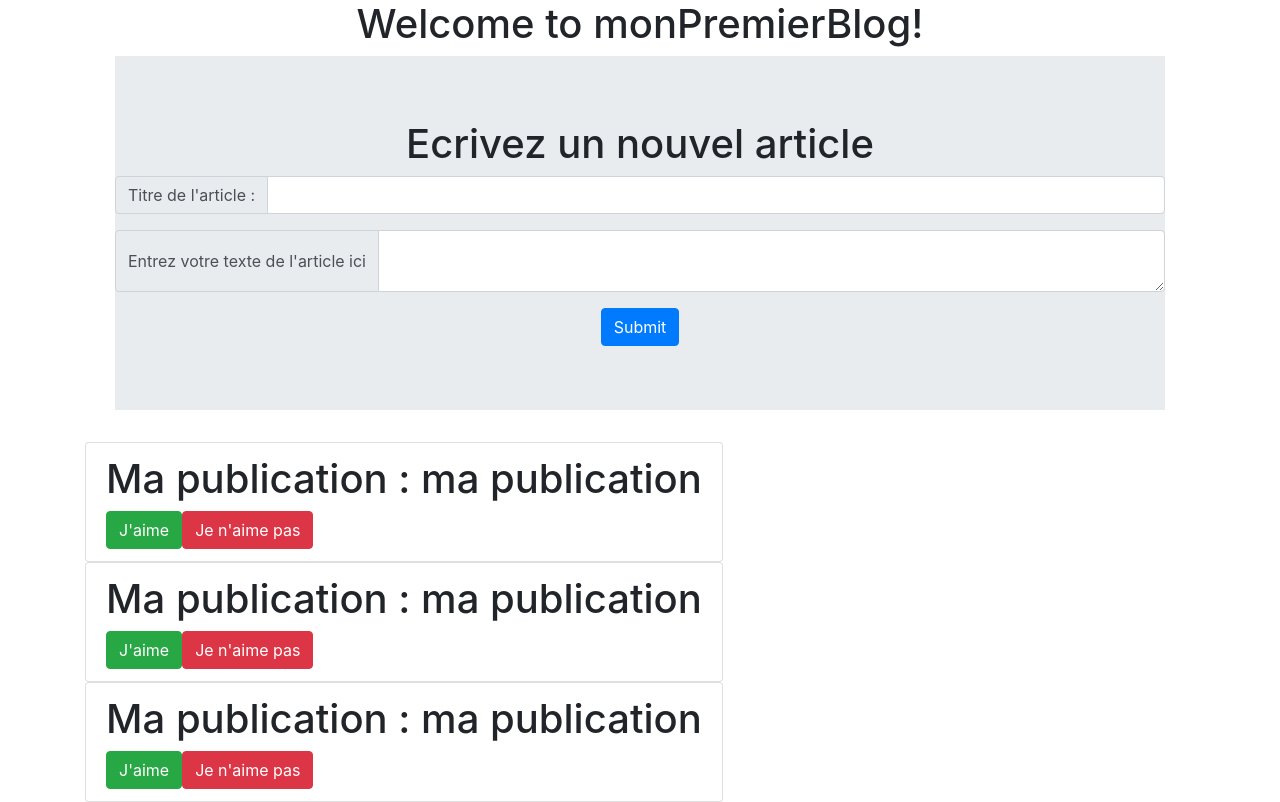
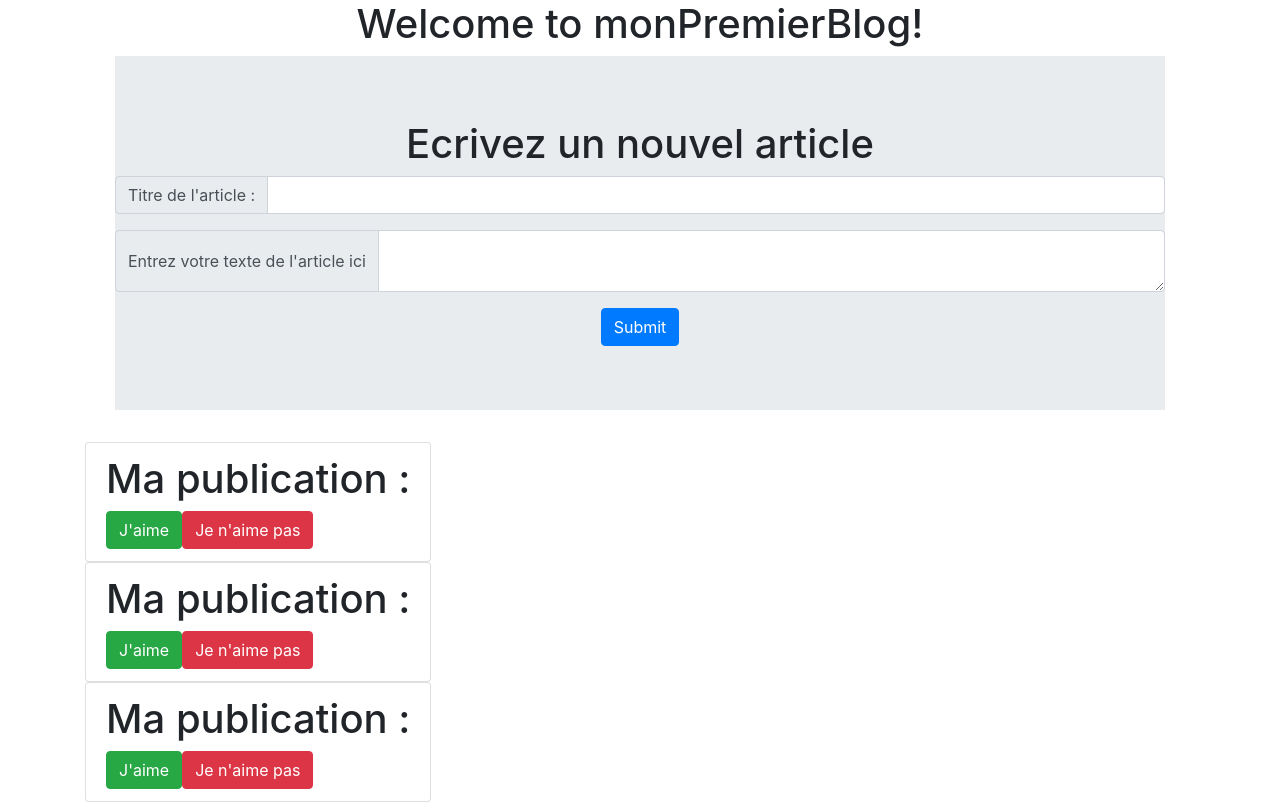
Before and after one commit to Pmasquilier/BlogAngular, an Angular app: page / in a window 1280 px wide. Built offline with nearby package versions, Linux system fonts and the light colour scheme.

Commit message:
Ajout de la liste des publications

```diff
--- a/src/app/app.component.html
+++ b/src/app/app.component.html
@@ -20,9 +20,11 @@
         <div class="col-xs-12 ">
           <ul class="list-group">
 
-            <app-ma-publication></app-ma-publication>
-            <app-ma-publication></app-ma-publication>
-            <app-ma-publication></app-ma-publication>
+            <app-ma-publication  *ngFor="let publication of mesPublications"
+              [publicationName] = "publication.name"
+              [publicationText] = "publication.text">
+            </app-ma-publication>
+
 
           </ul>
         </div>
--- a/src/app/app.component.ts
+++ b/src/app/app.component.ts
@@ -10,13 +10,22 @@ import { MonFormulaireDePublicationComponent } from './mon-formulaire-de-publica
 export class AppComponent {
   title = 'monPremierBlog';
 
-  mespublications = [];
+  mesPublications = [
+    {
+      name : "1ère publication",
+      text : "Iam in altera philosophiae parte. quae est quaerendi ac disserendi, quae logikh dicitur, iste vester plane, ut mihi quidem videtur, inermis ac nudus est. tollit definitiones, nihil de dividendo ac partiendo docet, non quo modo efficiatur concludaturque ratio tradit, non qua via captiosa solvantur "
+    },
+    {
+      name : "2ème publication",
+      text : "Iam in altera philosophiae parte. quae est quaerendi ac disserendi, quae logikh dicitur, iste vester plane, ut mihi quidem videtur, inermis ac nudus est. tollit definitiones, nihil de dividendo ac partiendo docet, non quo modo efficiatur concludaturque ratio tradit, non qua via captiosa solvantur "
+    },
+    {
+      name : "3ème publication",
+      text : "Iam in altera philosophiae parte. quae est quaerendi ac disserendi, quae logikh dicitur, iste vester plane, ut mihi quidem videtur, inermis ac nudus est. tollit definitiones, nihil de dividendo ac partiendo docet, non quo modo efficiatur concludaturque ratio tradit, non qua via captiosa solvantur "
+    }
+  ];
 
   constructor(){
   }
 
-
-
-
-
 }
--- a/src/app/ma-publication/ma-publication.component.ts
+++ b/src/app/ma-publication/ma-publication.component.ts
@@ -1,4 +1,4 @@
-import { Component, OnInit } from '@angular/core';
+import { Component, OnInit, Input } from '@angular/core';
 
 @Component({
   selector: 'app-ma-publication',
@@ -11,16 +11,14 @@ export class MaPublicationComponent implements OnInit {
    nbLike: number = 0;
    nbDislike: number = 0;
 
-  MaPublicationName = 'ma publication';
+  @Input() publicationName: string;
+  @Input() publicationText: string;
 
   constructor() { }
 
   ngOnInit() {
   }
 
-  getName() {
-    return this.MaPublicationName;
-  }
 
 
   onLike(){
```
